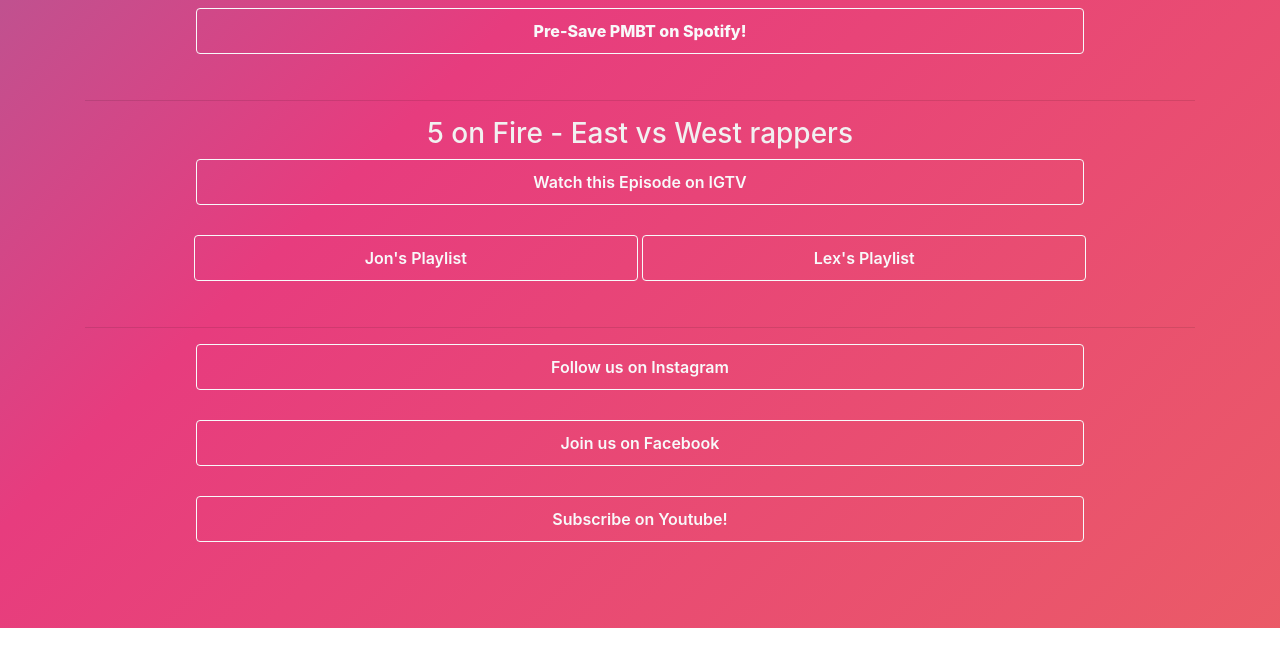
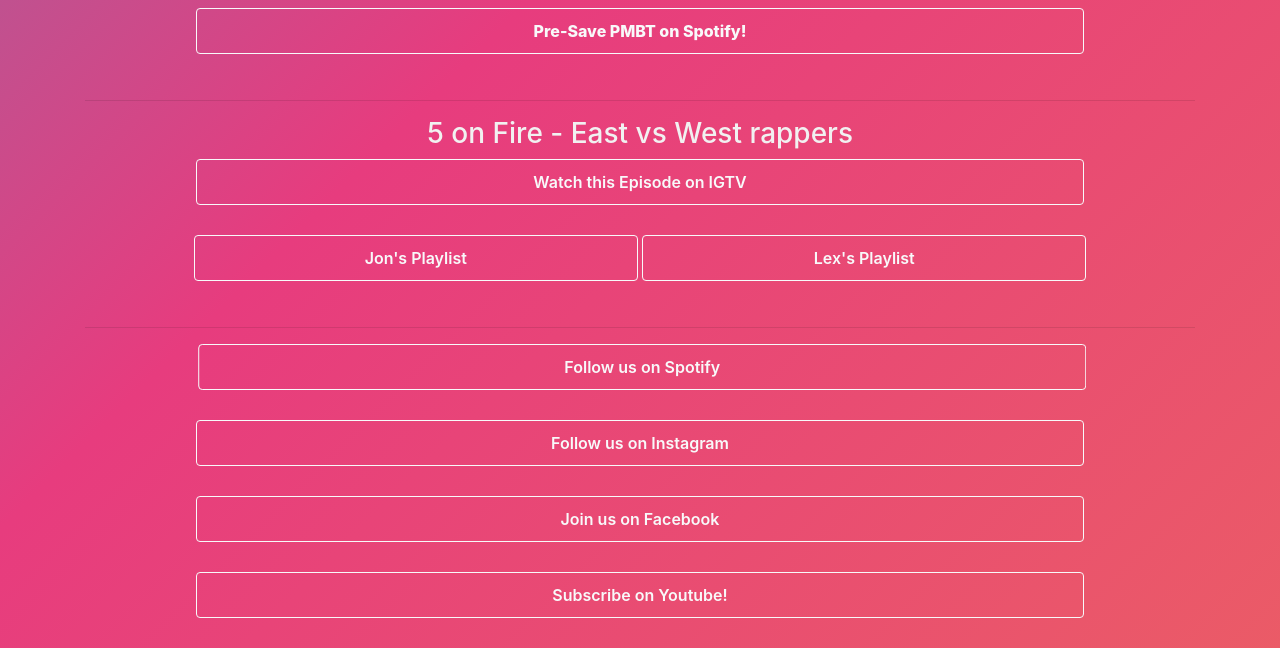
Before and after one commit to jaskinner/linky, a plain HTML site: page index.html in a window 1280 px wide. Shown: the part 172-820 px from the top of the page. Drawn offline with nearby package versions, Linux system fonts and the light colour scheme.

Commit message:
spotify follow button

```diff
--- a/index.html
+++ b/index.html
@@ -80,6 +80,13 @@
                 </div>
                 <hr>
                 <div style="padding-bottom: 30px;">
+                    <button onclick="window.open('https://open.spotify.com/artist/1dG6ZmpN2YSb6WiLUIXixE?si=I8YYoO8bQ0yK7nIf_vmOnw')" type="button"
+                        class="btn btn-outline-light shake"
+                        style="width: 80%; padding-top:10px; padding-bottom:10px; font-weight: 600;">
+                        Follow us on Spotify
+                    </button>
+                </div>
+                <div style="padding-bottom: 30px;">
                     <button onclick="window.open('https://instagram.com/fasteronfirenc')" type="button"
                         class="btn btn-outline-light"
                         style="width: 80%; padding-top:10px; padding-bottom:10px; font-weight: 600;">
```
